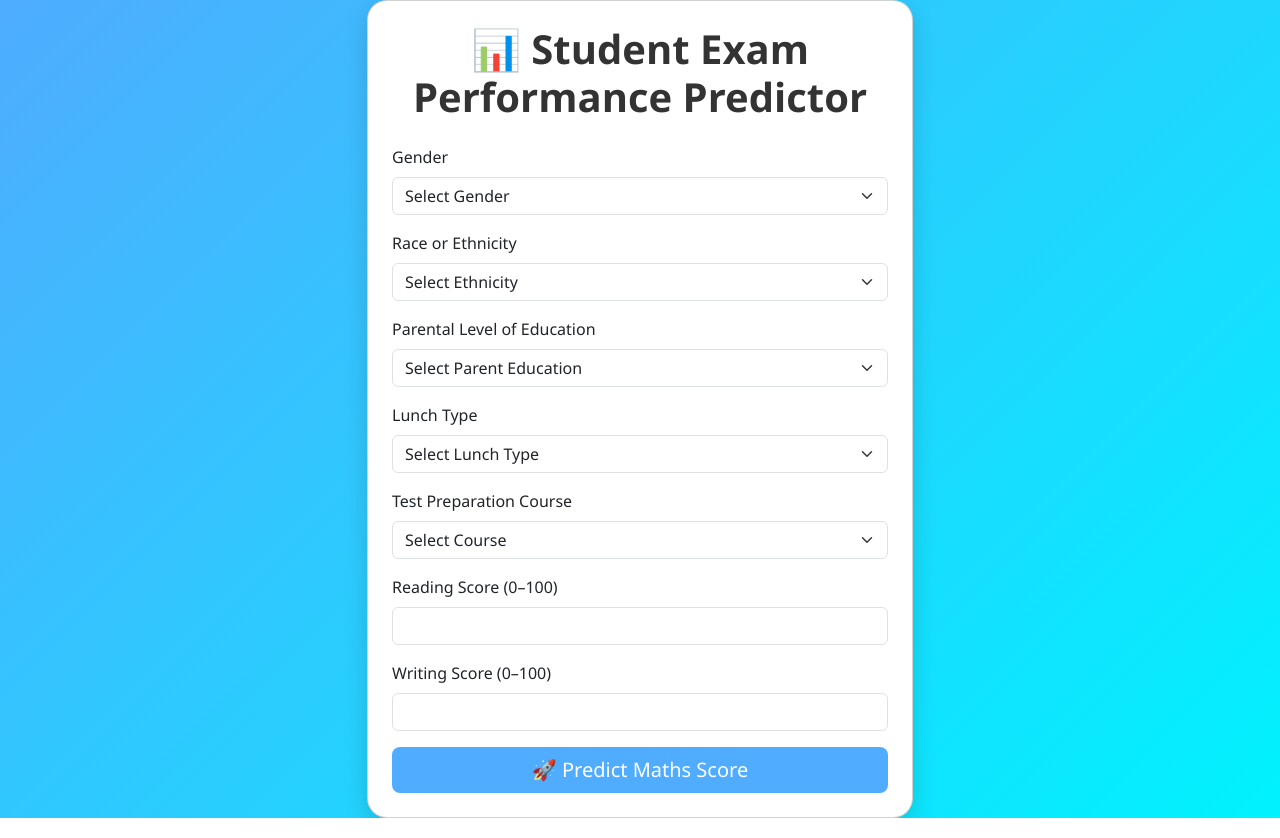
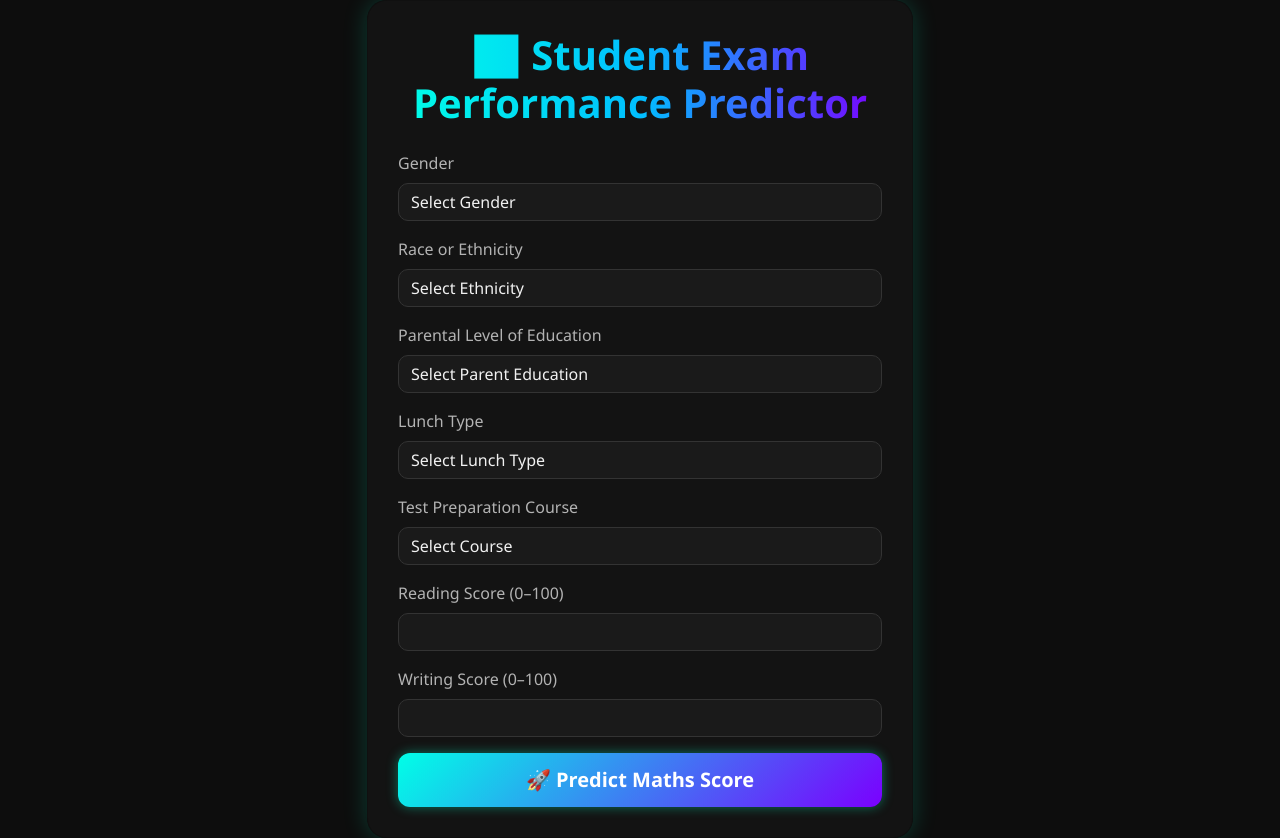
Before and after one commit to AVK111/ML_Projects, a Flask app: page / in a window 1280 px wide. Run offline with Flask 3, Linux system fonts and the light colour scheme.

Commit message:
Commit 4

```diff
--- a/templates/home.html
+++ b/templates/home.html
@@ -8,39 +8,66 @@
   <link href="https://cdn.jsdelivr.net/npm/bootstrap@5.3.1/dist/css/bootstrap.min.css" rel="stylesheet">
   <style>
     body {
-      background: linear-gradient(135deg, #4facfe, #00f2fe);
+      background: #0d0d0d;
       min-height: 100vh;
       display: flex;
       align-items: center;
       justify-content: center;
       font-family: 'Segoe UI', Tahoma, Geneva, Verdana, sans-serif;
+      color: #f1f1f1;
     }
     .card {
+      background: rgba(20, 20, 20, 0.9);
       border-radius: 20px;
-      box-shadow: 0 8px 25px rgba(0,0,0,0.15);
+      padding: 30px;
+      box-shadow: 0 0 25px rgba(0, 255, 200, 0.2);
+      backdrop-filter: blur(10px);
     }
     h1 {
       font-weight: 700;
-      color: #333;
+      background: linear-gradient(90deg, #00ffe7, #00bfff, #7a00ff);
+      background-clip: text;
+      -webkit-background-clip: text;
+      -webkit-text-fill-color: transparent;
+    }
+    .form-label {
+      color: #b3b3b3;
+    }
+    .form-select, .form-control {
+      background: #1a1a1a;
+      border: 1px solid #333;
+      color: #f1f1f1;
+      border-radius: 10px;
+    }
+    .form-select:focus, .form-control:focus {
+      border-color: #00ffe7;
+      box-shadow: 0 0 10px #00ffe7;
+      background: #111;
     }
     .btn-primary {
-      background: #4facfe;
+      background: linear-gradient(135deg, #00ffe7, #7a00ff);
       border: none;
+      padding: 12px;
+      font-weight: 600;
+      border-radius: 12px;
       transition: 0.3s;
+      box-shadow: 0 0 12px rgba(0, 255, 200, 0.4);
     }
     .btn-primary:hover {
-      background: #00c6ff;
-      transform: translateY(-2px);
+      transform: scale(1.05);
+      box-shadow: 0 0 18px rgba(0, 255, 200, 0.8);
     }
     .result-box {
       margin-top: 20px;
       padding: 15px;
       border-radius: 15px;
-      background: #e8f7ff;
+      background: linear-gradient(135deg, #111, #1a1a1a);
+      border: 1px solid #00ffe7;
       text-align: center;
+      box-shadow: 0 0 12px rgba(0, 255, 200, 0.4);
     }
     .result-box h2 {
-      color: #0077b6;
+      color: #00ffe7;
       font-weight: bold;
     }
   </style>
@@ -49,9 +76,10 @@
   <div class="container">
     <div class="row justify-content-center">
       <div class="col-lg-6">
-        <div class="card p-4">
+        <div class="card">
           <h1 class="text-center mb-4">📊 Student Exam Performance Predictor</h1>
           <form action="{{ url_for('predict_datapoint') }}" method="post">
+
             <!-- Gender -->
             <div class="mb-3">
               <label class="form-label">Gender</label>
```
